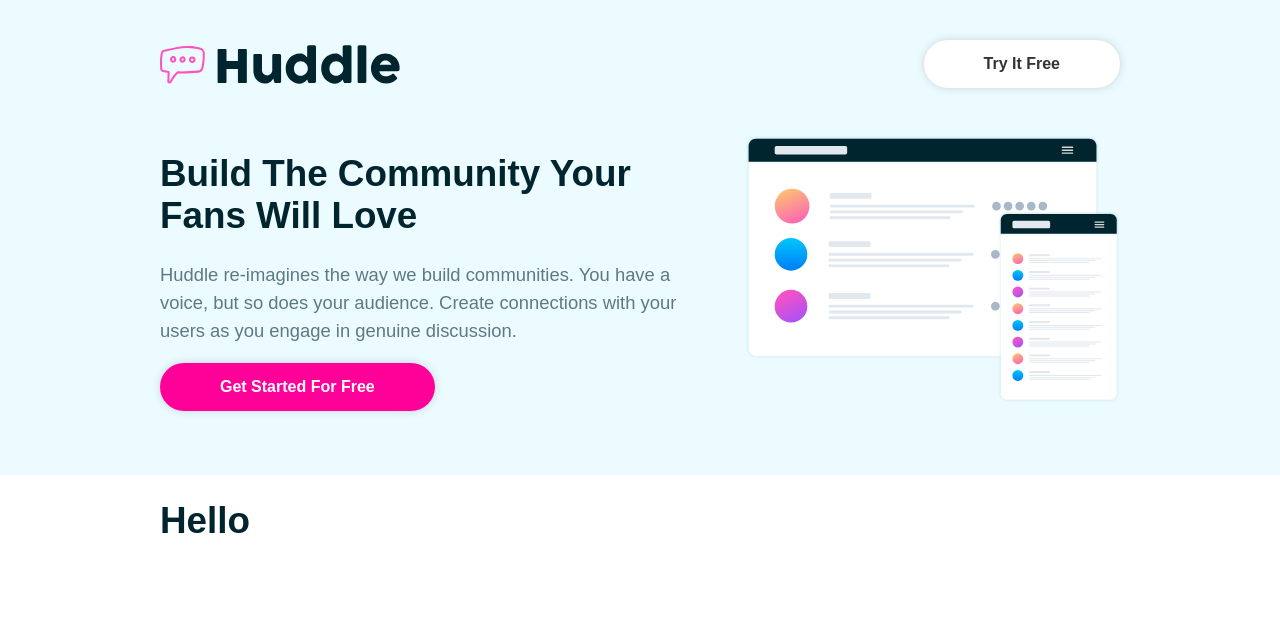
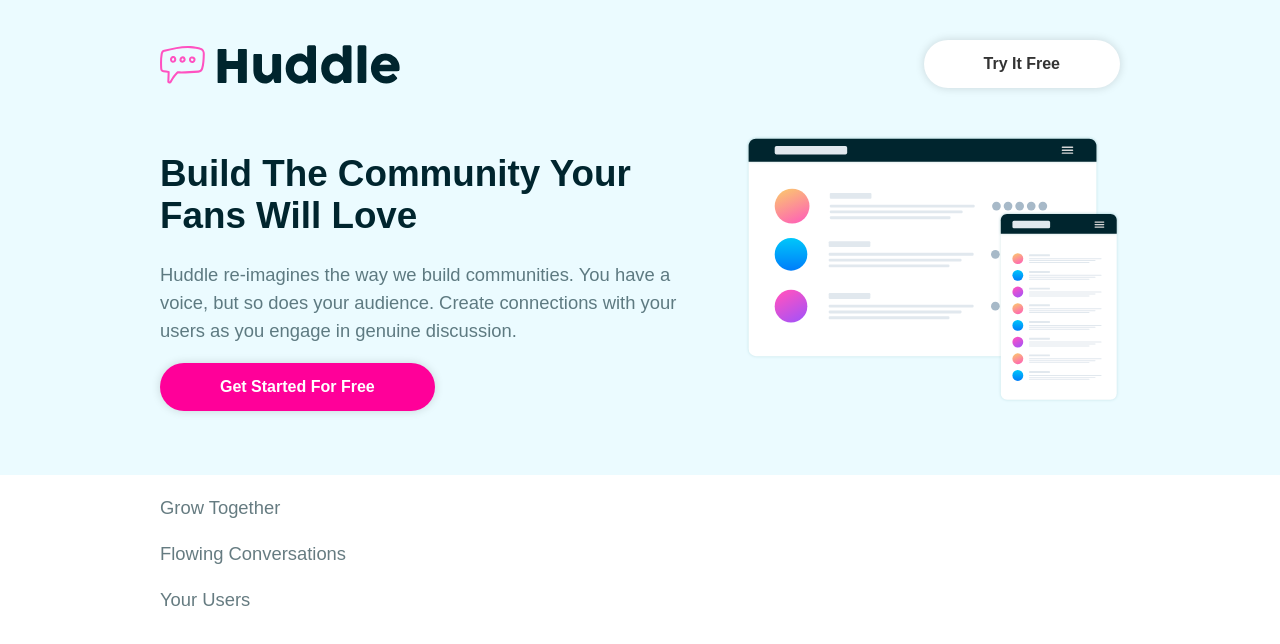
Before and after one commit to AnnaAn01/styled-components-project, a React (Create React App) app: page / in a window 1280 px wide. Shown: the top 644 px of the page. Built offline with nearby package versions, Linux system fonts and the light colour scheme.

Commit message:
mapping through the contents

```diff
--- a/src/App.js
+++ b/src/App.js
@@ -2,6 +2,7 @@
 import Header from "./components/Header";
 import { Container } from "./components/styles/Container.styled";
 import GlobalStyles from "./components/styles/Global";
+import content from "./content";
 
 const theme = {
   colors: {
@@ -20,7 +21,9 @@
         <GlobalStyles />
         <Header />
         <Container>
-          <h1>Hello</h1>
+          {content.map((item, index) => (
+            <p>{item.title}</p>
+          ))}
         </Container>
       </>
     </ThemeProvider>
--- /dev/null
+++ b/src/content.js
@@ -0,0 +1,22 @@
+const content = [
+  {
+    id: 1,
+    title: "Grow Together",
+    body: "Generate meaningful discussions with your audience and build a strong, loyal community. Think of the insightful conversations you miss out on with a feedback form.",
+    image: "illustration-grow-together.svg",
+  },
+  {
+    id: 2,
+    title: "Flowing Conversations",
+    body: "You wouldn't paginate a conversation in real life, so why do it online? Our threads have just-in-time loading for a more natural flow.",
+    image: "illustration-flowing-conversation.svg",
+  },
+  {
+    id: 3,
+    title: "Your Users",
+    body: "It takes no time at all to integrate Huddle with your app's authentication solution. This means, once signed in to your app, your users can start chatting immediately.",
+    image: "illustration-your-users.svg",
+  },
+];
+
+export default content;
```
